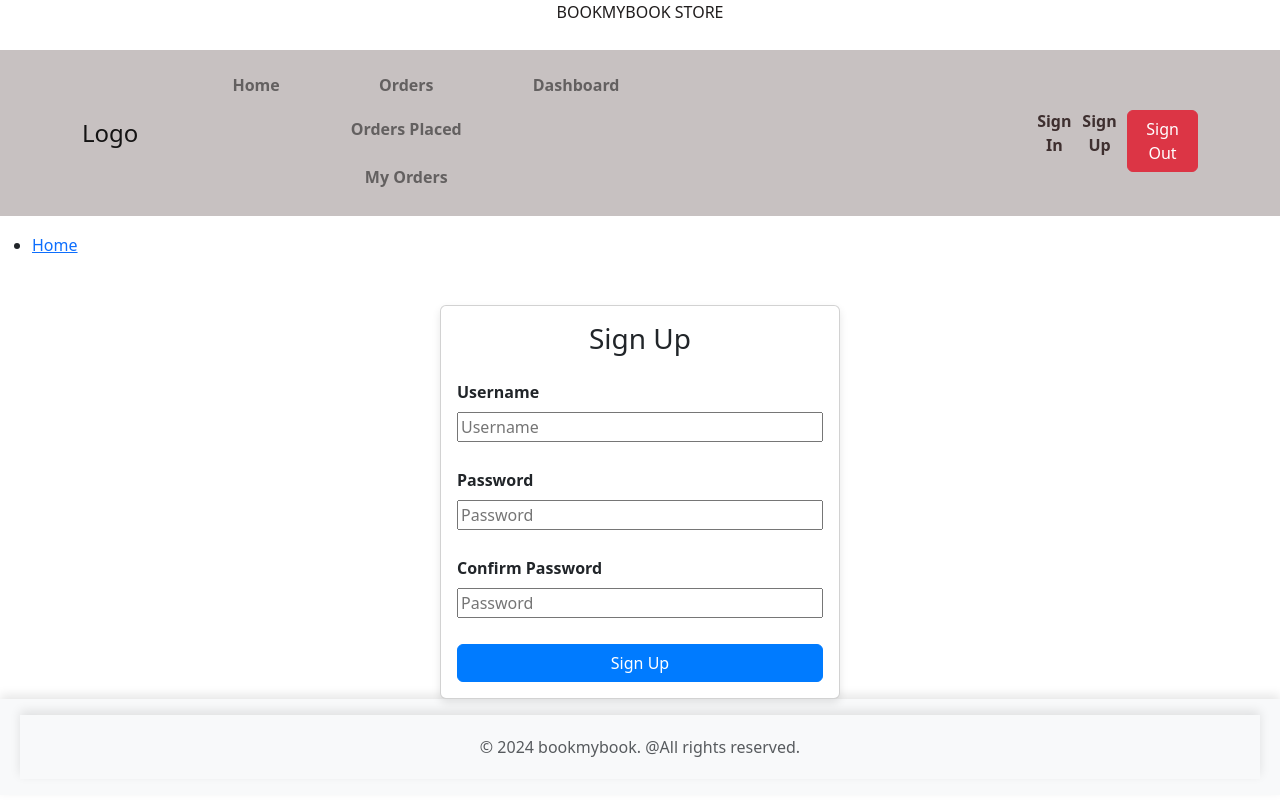
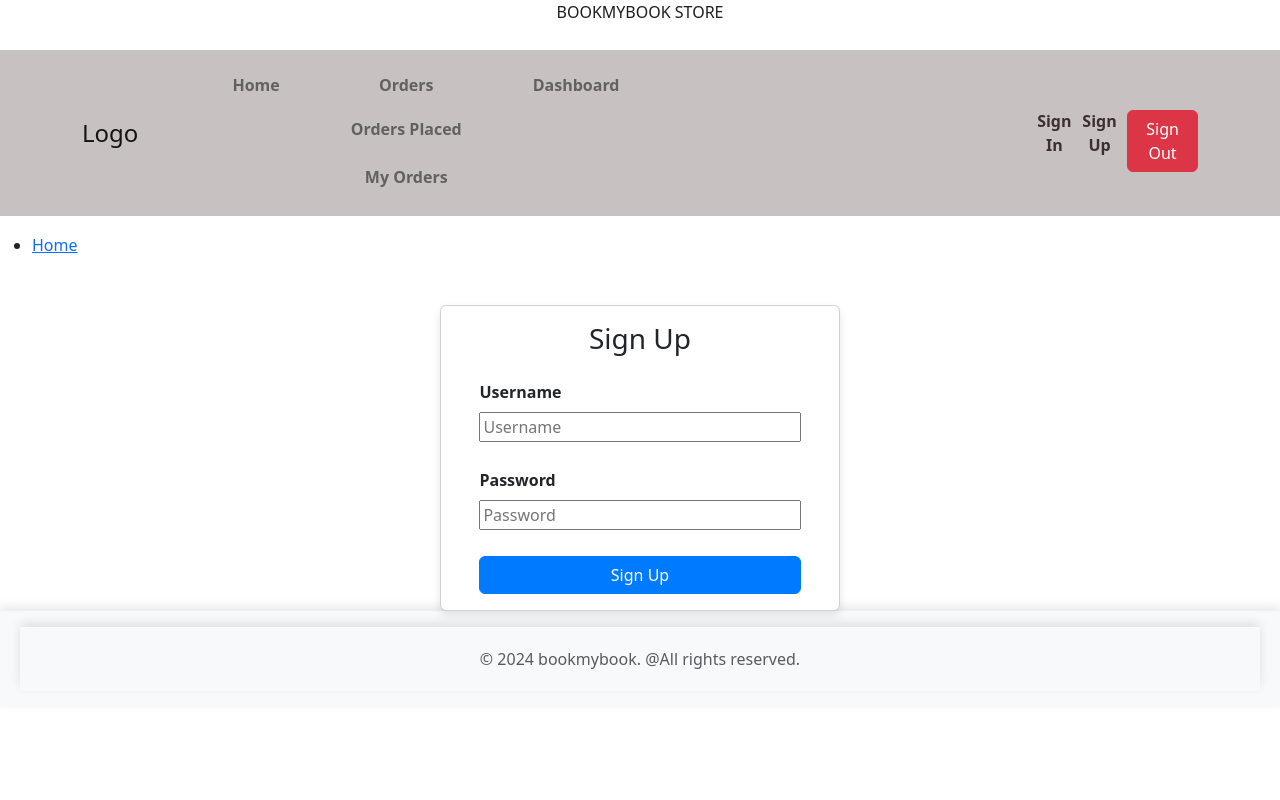
Before and after one commit to MSChella/order-management-frontend, a React (Create React App) app: page /signup in a window 1280 px wide. Built offline with nearby package versions, Linux system fonts and the light colour scheme; a small style sheet from the web is missing.

Commit message:
SignUp Request Body for 404 error

```diff
--- a/src/pages/SignUpForm.jsx
+++ b/src/pages/SignUpForm.jsx
@@ -35,10 +35,10 @@
                                     <label htmlFor="password" className="form-label">Password</label>
                                     <input type="password" placeholder="Password" value={password} onChange={(e) => setPassword(e.target.value)} />
                                 </div>
-                                <div className="mb-3">
+                                {/* <div className="mb-3">
                                     <label htmlFor="confirmPassword" className="form-label">Confirm Password</label>
                                     <input type="password" placeholder="Password" value={password} onChange={(e) => setPassword(e.target.value)} />
-                                </div>
+                                </div> */}
                                 <button type="submit" onClick={handleSignup} className="btn btn-primary w-100">Sign Up</button>
                             </form>
                         </div>
```
